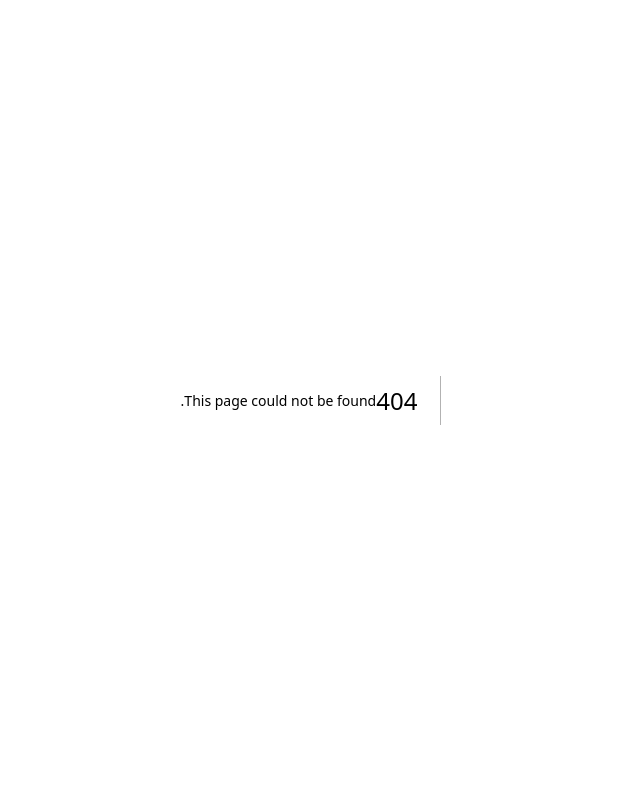
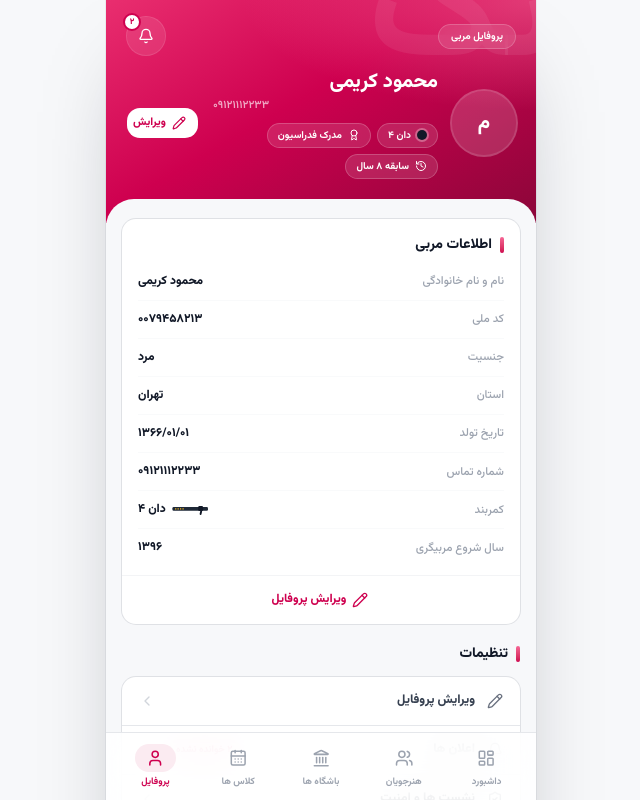
Before and after one commit to MostafaMemari/taekyar-pwa, a Next.js app: page /coach/profile in a window 1280 px wide. Before the commit this address had no page. Shown: the top 800 px of the page, without its empty margins (319-959 px from the left). Built offline with nearby package versions, Linux system fonts and the light colour scheme.

Commit message:
feat: build coach profile screen
Implements COA-002 with the identity band, belt and certification chips, coach info rows, settings menu, and logout row.

```diff
--- /dev/null
+++ b/src/app/coach/profile/page.tsx
@@ -0,0 +1,164 @@
+import { Award, Bell, ChevronLeft, History, LogOut, type LucideIcon, Palette, Pencil, Settings, ShieldCheck } from "lucide-react";
+import { Fragment } from "react";
+import { CoachBand, CoachSheet } from "@/components/coach/coach-band";
+import { COACH } from "@/components/coach/coach-data";
+import { CoachBell, SectionHeading, StatusBadge } from "@/components/coach/coach-ui";
+import { BeltStrip } from "@/components/shared/taekyar-mark";
+import { Avatar, AvatarFallback } from "@/components/ui/avatar";
+import { Button } from "@/components/ui/button";
+import { Card } from "@/components/ui/card";
+import { Separator } from "@/components/ui/separator";
+import { toPersianDigits } from "@/lib/digits";
+
+export const metadata = { title: "پروفایل مربی" };
+
+const MENU_ITEMS: { icon: LucideIcon; label: string; badge?: string }[] = [
+  { icon: Pencil, label: "ویرایش پروفایل" },
+  { icon: Bell, label: "اعلان ها", badge: "۲ خوانده نشده" },
+  { icon: ShieldCheck, label: "نشست ها و امنیت" },
+  { icon: Palette, label: "نمایش و رنگ" },
+  { icon: Settings, label: "تنظیمات" },
+];
+
+function MenuRow({ icon: Icon, label, badge }: { icon: LucideIcon; label: string; badge?: string }) {
+  return (
+    <Button
+      type="button"
+      variant="ghost"
+      className="h-12 w-full justify-start gap-3 rounded-none px-4 text-[12.5px] font-extrabold text-ink-body hover:bg-muted/50"
+    >
+      <Icon className="text-ink-muted" aria-hidden="true" />
+      <span className="flex-1 text-start">{label}</span>
+      {badge ? (
+        <StatusBadge tone="brand" className="shrink-0">
+          {badge}
+        </StatusBadge>
+      ) : null}
+      <ChevronLeft className="text-ink-faint" aria-hidden="true" />
+    </Button>
+  );
+}
+
+export default function CoachProfilePage() {
+  const infoRows = [
+    { label: "نام و نام خانوادگی", value: COACH.name },
+    { label: "کد ملی", value: toPersianDigits(COACH.nationalCode), ltr: true },
+    { label: "جنسیت", value: COACH.gender },
+    { label: "استان", value: COACH.province },
+    { label: "تاریخ تولد", value: toPersianDigits(COACH.birthDate), ltr: true },
+    { label: "شماره تماس", value: toPersianDigits(COACH.phone), ltr: true },
+    { label: "کمربند", value: "", belt: true },
+    { label: "سال شروع مربیگری", value: toPersianDigits(COACH.startYear) },
+  ];
+
+  return (
+    <main className="motion-safe:animate-in motion-safe:fade-in-0 motion-safe:slide-in-from-bottom-1 motion-safe:duration-300">
+      <CoachBand>
+        <div className="flex items-center justify-between gap-3">
+          <span className="hero-chip border-white/20 bg-white/10 text-white backdrop-blur-sm">پروفایل مربی</span>
+          <CoachBell />
+        </div>
+
+        <div className="mt-3 flex items-center gap-3.5">
+          <Avatar className="size-16 shrink-0 ring-2 ring-white/25">
+            <AvatarFallback className="bg-white/15 text-xl font-extrabold text-white">{COACH.name.slice(0, 1)}</AvatarFallback>
+          </Avatar>
+
+          <div className="min-w-0 flex-1">
+            <h1 className="truncate text-[20px] font-extrabold leading-7">{COACH.name}</h1>
+            <p className="mt-0.5 text-[11px] font-semibold text-white/65" dir="ltr">
+              {toPersianDigits(COACH.phone)}
+            </p>
+            <div className="mt-2 flex flex-wrap gap-1.5">
+              <span className="meta-glass">
+                <span className="size-2.5 rounded-full bg-ink ring-2 ring-white/30" aria-hidden="true" />
+                دان {toPersianDigits(String(COACH.beltDan))}
+              </span>
+              <span className="meta-glass">
+                <Award className="size-3" aria-hidden="true" />
+                {COACH.certificate}
+              </span>
+              <span className="meta-glass">
+                <History className="size-3" aria-hidden="true" />
+                سابقه {toPersianDigits(String(COACH.experienceYears))} سال
+              </span>
+            </div>
+          </div>
+
+          <Button
+            type="button"
+            variant="ghost"
+            size="sm"
+            className="h-8 shrink-0 gap-1.5 rounded-xl bg-white px-3 text-[11px] font-extrabold text-accent-ink hover:bg-white/90"
+          >
+            <Pencil data-icon="inline-start" aria-hidden="true" />
+            ویرایش
+          </Button>
+        </div>
+      </CoachBand>
+
+      <CoachSheet className="flex flex-col gap-5">
+        <Card className="gap-0 p-0">
+          <div className="px-4 pt-4">
+            <SectionHeading title="اطلاعات مربی" className="mb-0" />
+          </div>
+
+          <dl className="mt-2 px-4 pb-2">
+            {infoRows.map((row) => (
+              <div
+                key={row.label}
+                className="flex items-center justify-between gap-3 border-b border-[var(--line-1)] py-2.5 last:border-b-0"
+              >
+                <dt className="text-[11.5px] font-medium text-ink-subtle">{row.label}</dt>
+                <dd className="flex items-center gap-1.5 text-[12px] font-extrabold text-ink" dir={row.ltr ? "ltr" : undefined}>
+                  {row.belt ? (
+                    <>
+                      <BeltStrip color="#1f2937" knotColor="#111827" stripes={COACH.beltDan} className="size-auto w-9" />
+                      <span>دان {toPersianDigits(String(COACH.beltDan))}</span>
+                    </>
+                  ) : (
+                    row.value
+                  )}
+                </dd>
+              </div>
+            ))}
+          </dl>
+
+          <div className="border-t border-[var(--line-2)] px-4 py-2">
+            <Button
+              type="button"
+              variant="ghost"
+              className="w-full gap-1.5 rounded-xl text-[12px] font-extrabold text-accent-ink hover:bg-brand-50"
+            >
+              <Pencil data-icon="inline-start" aria-hidden="true" />
+              ویرایش پروفایل
+            </Button>
+          </div>
+        </Card>
+
+        <section>
+          <SectionHeading title="تنظیمات" />
+          <Card className="gap-0 p-0">
+            {MENU_ITEMS.map((item, index) => (
+              <Fragment key={item.label}>
+                {index > 0 ? <Separator /> : null}
+                <MenuRow icon={item.icon} label={item.label} badge={item.badge} />
+              </Fragment>
+            ))}
+          </Card>
+
+          <Card className="mt-3 gap-0 p-0">
+            <Button
+              type="button"
+              variant="ghost"
+              className="h-12 w-full justify-start gap-3 rounded-none px-4 text-[12.5px] font-extrabold text-destructive hover:bg-danger-soft hover:text-danger"
+            >
+              <LogOut aria-hidden="true" />
+              خروج از حساب
+            </Button>
+          </Card>
+        </section>
+      </CoachSheet>
+    </main>
+  );
+}
```
